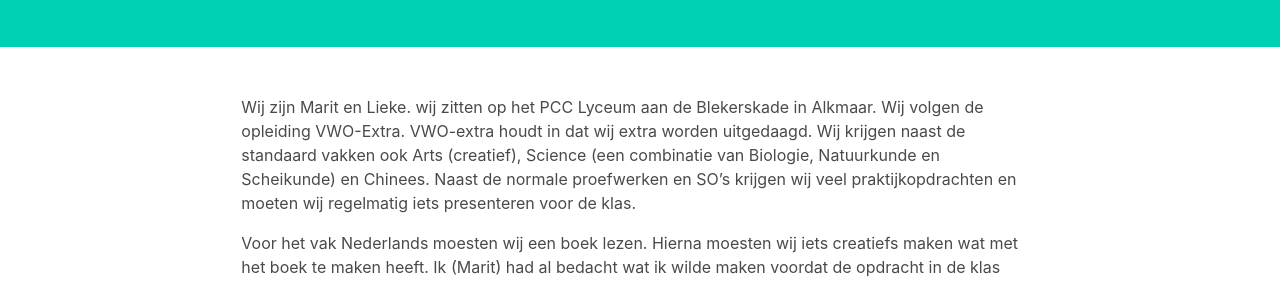
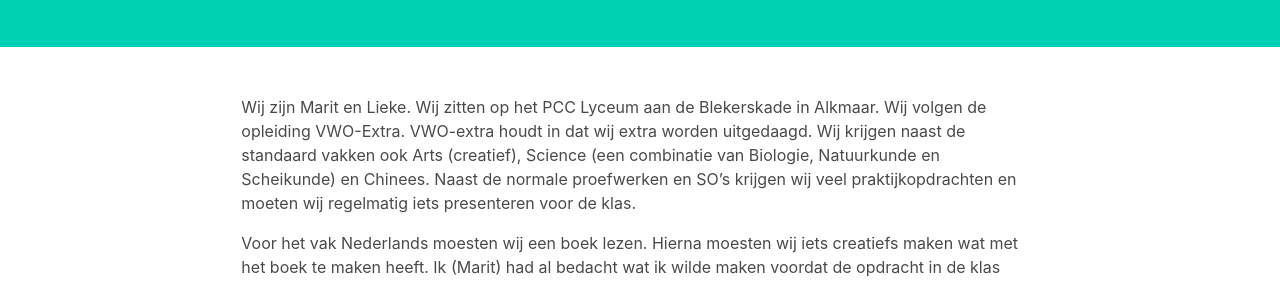
Before and after one commit to groninge01/marit, a Jekyll site: the page built from pages/index.md, in a window 1280 px wide. Shown: the part 137-419 px from the top of the page. Built offline with Jekyll 4.4.1, drawn with Linux system fonts in a browser that asks for light colours; nearby versions of some CDN libraries; a script that is not in the unit is left out.

```diff
--- a/pages/index.md
+++ b/pages/index.md
@@ -5,7 +5,7 @@ permalink: /
 section: home
 intro_paragraph: ''
 ---
-Wij zijn Marit en Lieke. wij zitten op het PCC Lyceum aan de Blekerskade in Alkmaar. Wij volgen de opleiding VWO-Extra. VWO-extra houdt in dat wij extra worden uitgedaagd. Wij krijgen naast de standaard vakken ook Arts (creatief), Science (een combinatie van Biologie, Natuurkunde en Scheikunde) en Chinees. Naast de normale proefwerken en SO's krijgen wij veel praktijkopdrachten en moeten wij regelmatig iets presenteren voor de klas.
+Wij zijn Marit en Lieke. Wij zitten op het PCC Lyceum aan de Blekerskade in Alkmaar. Wij volgen de opleiding VWO-Extra. VWO-extra houdt in dat wij extra worden uitgedaagd. Wij krijgen naast de standaard vakken ook Arts (creatief), Science (een combinatie van Biologie, Natuurkunde en Scheikunde) en Chinees. Naast de normale proefwerken en SO's krijgen wij veel praktijkopdrachten en moeten wij regelmatig iets presenteren voor de klas.
 
 Voor het vak Nederlands moesten wij een boek lezen. Hierna moesten wij iets creatiefs maken wat met het boek te maken heeft. Ik (Marit) had al bedacht wat ik wilde maken voordat de opdracht in de klas besproken werd. De opdrachten zijn al bij ons bekend omdat wij hiervan een jaarplanning van hebben. Ik had ook al bij de leraar nagevraagd of mijn idee: een website maken, toegestaan was. De leraar vond het heel creatief idee en zo ging ik alvast aan de slag.
 
@@ -17,5 +17,4 @@ Op deze website, vind je een samenvatting van de boeken die wij hebben gelezen e
 
 Wij wensen jullie heel veel plezier met het lezen van deze website.
 
-
 Marit & Lieke
```
